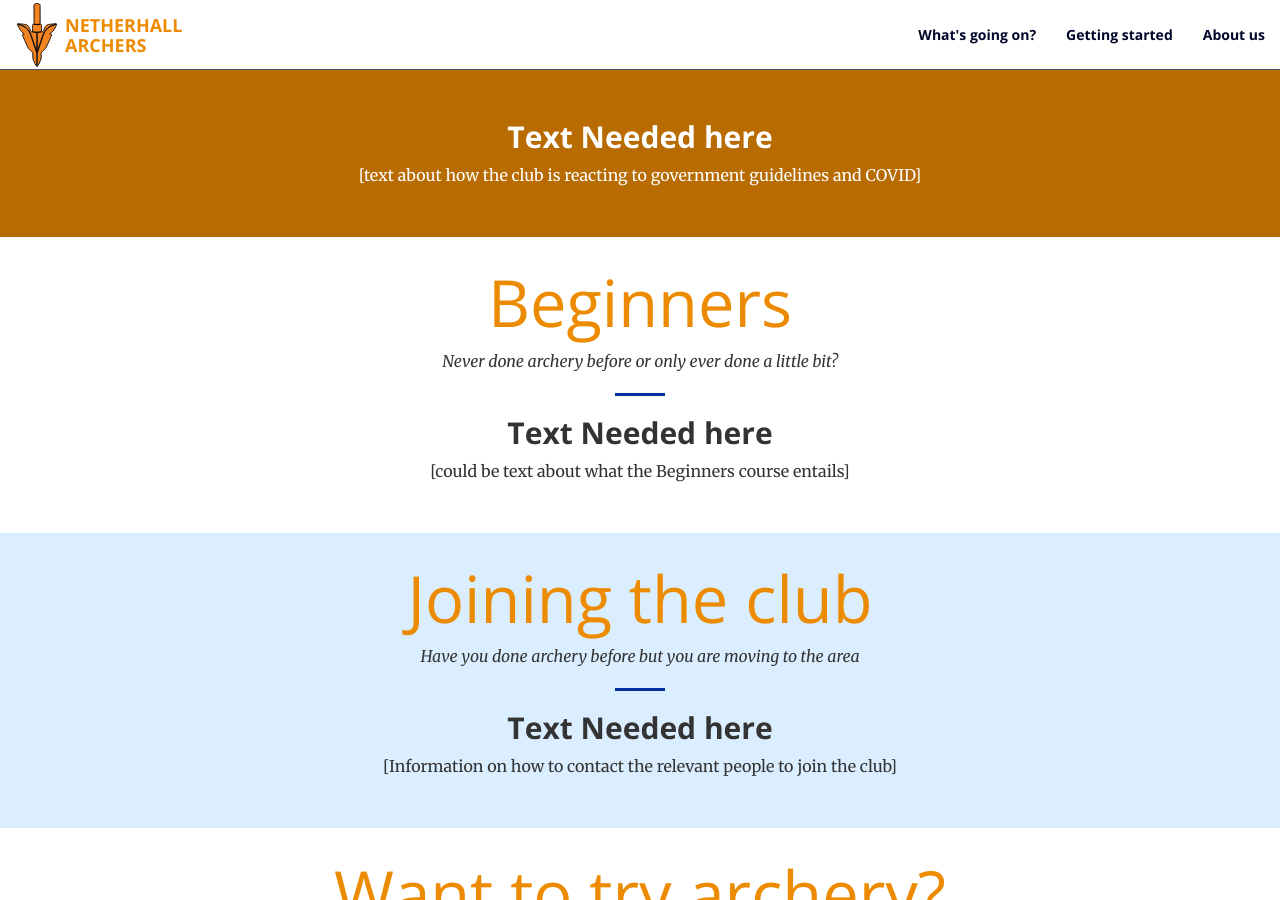
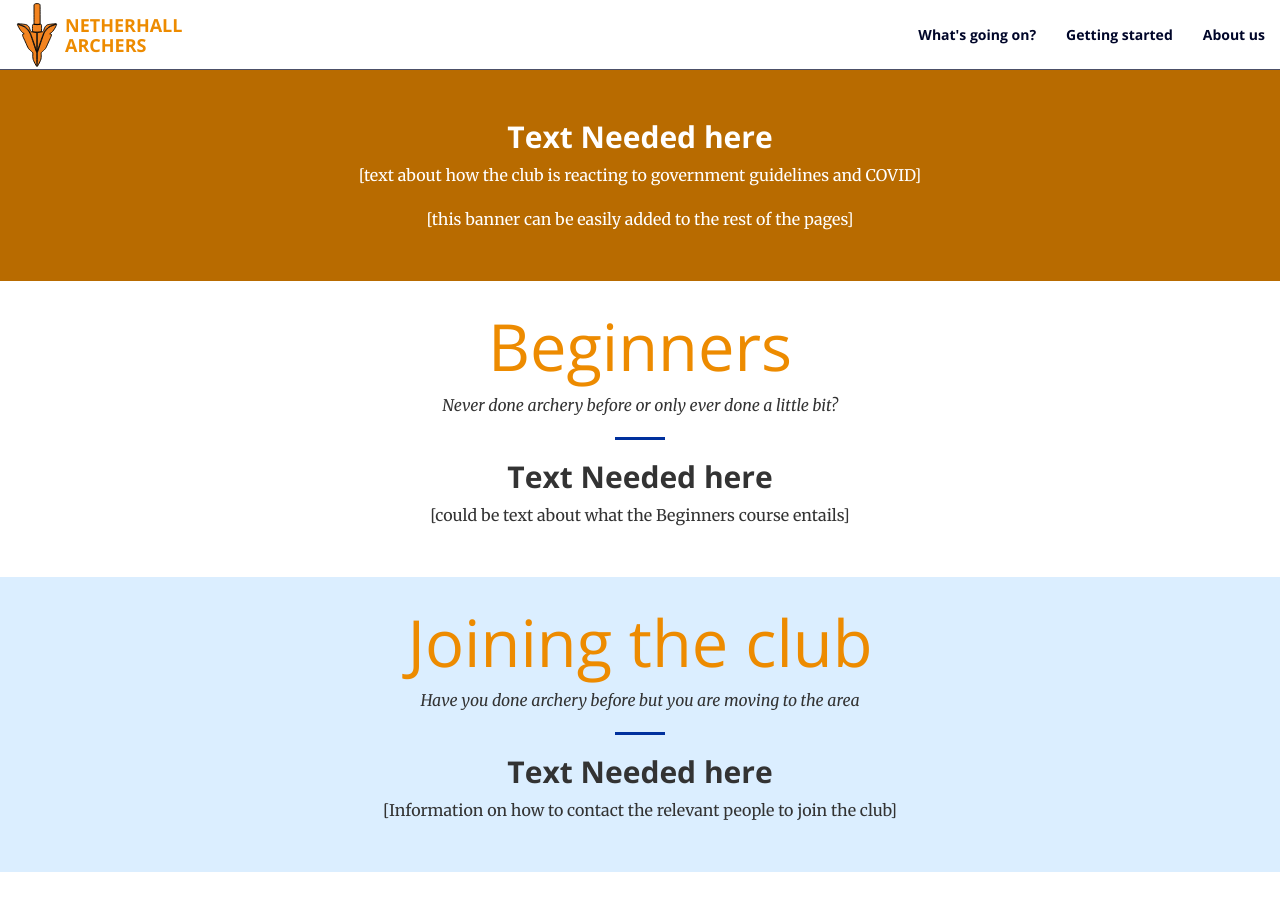
Before and after one commit to afpettigrew/netherhallarcherswebsite, a Jekyll site: the page built from getting-started.html, in a window 1280 px wide and 900 px high. Built offline with Jekyll 4.4.1, drawn with Linux system fonts in a browser that asks for light colours.

Commit message:
added a bit of text to the covid banner

```diff
--- a/_includes/covid-banner.html
+++ b/_includes/covid-banner.html
@@ -3,6 +3,7 @@
     <div class="row text-center">
       {% include placeholder.html %}
       <p>[text about how the club is reacting to government guidelines and COVID]</p>
+      <p>[this banner can be easily added to the rest of the pages]</p>
     </div>
   </div>
 </article>
```
